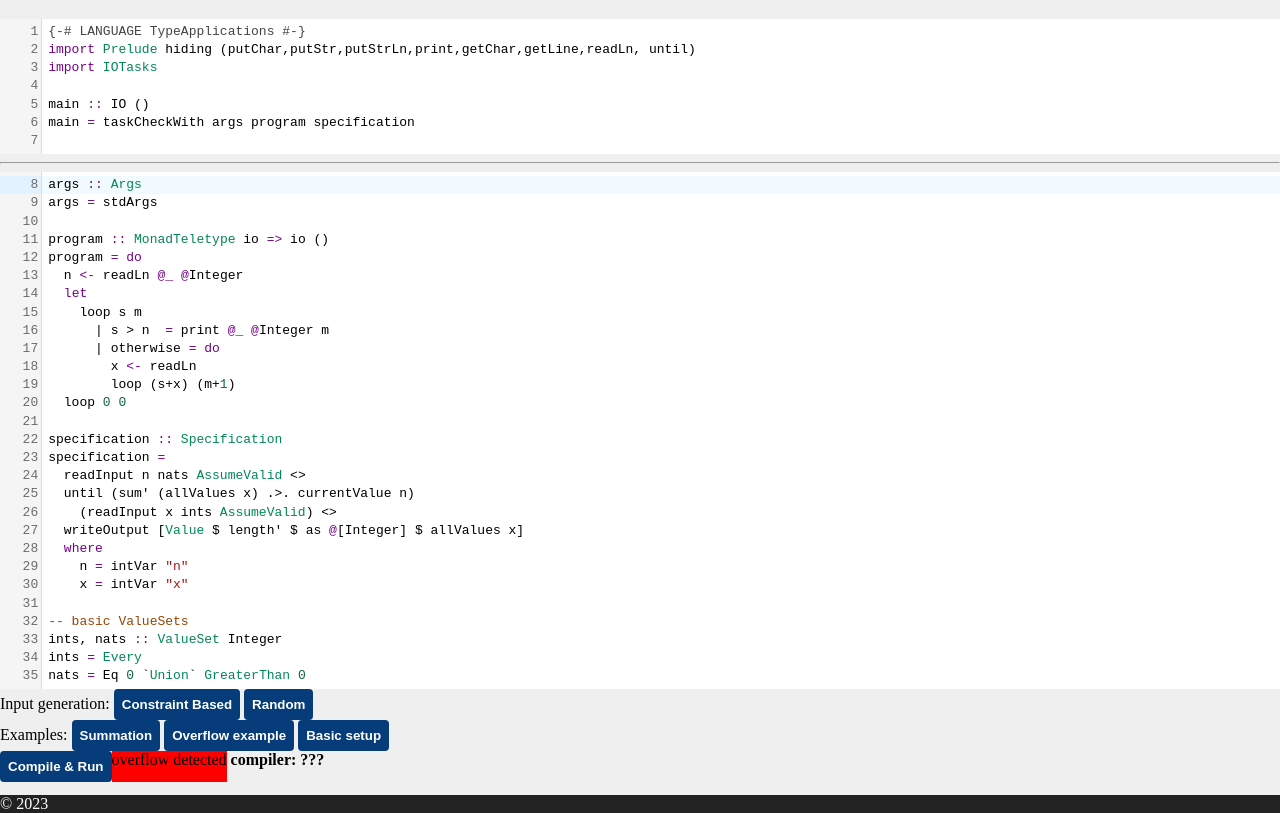
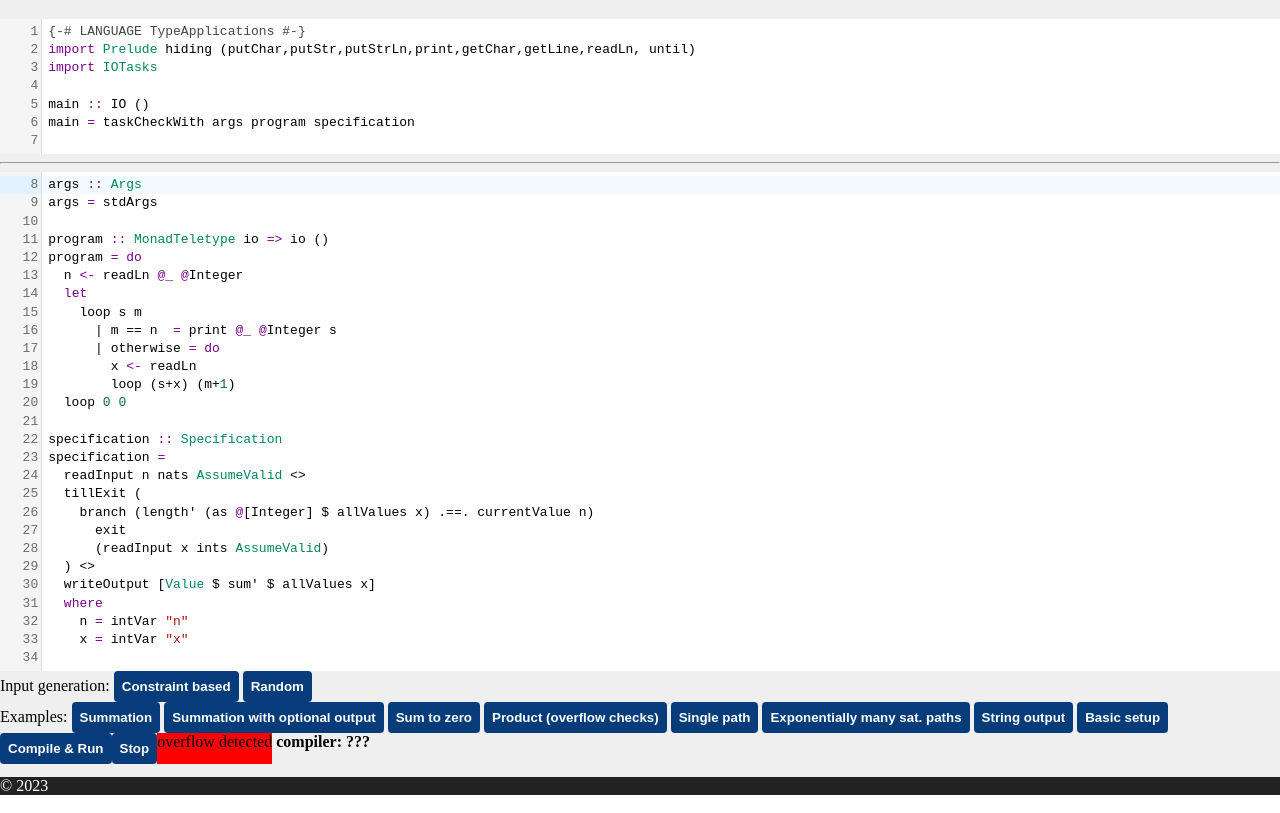
Before and after one commit to owestphal/IOTasks-demo, a website with bundled scripts: page site/mockup.html in a window 1280 px wide. Shown: the part 63-876 px from the top of the page. Built offline with nearby package versions, Linux system fonts and the light colour scheme; no server answers.

Commit message:
more examples and some improvments

```diff
--- a/server/stack.yaml
+++ b/server/stack.yaml
@@ -5,7 +5,7 @@ packages:
 
 extra-deps:
 - git: https://github.com/owestphal/mini-IOTasks
-  commit: 6e1de7acf48fb7a4e89d6c9dacd8336aeebeb131
+  commit: 181b7e7fc3e0a4d9b1ef6fe645b7cbf8aed22e50
 - git: https://github.com/IagoAbal/haskell-z3
   commit: b77a17e5eeb7db82656bcbcd66c6e952207e69ca
 - git: https://github.com/owestphal/type-match
--- a/site/editor.js
+++ b/site/editor.js
@@ -14,7 +14,17 @@ import {haskell} from "@codemirror/legacy-modes/mode/haskell"
 
 import $ from "jquery"
 
-import {emptyTemplate,overflowExample,sumExample,constraintSetup,randomSetup} from "./templates.js"
+import { emptyTemplate
+       , productExample
+       , sumExample
+       , sumExampleWithOutput
+       , sumToZero
+       , singlePath
+       , fullTree
+       , stringExample
+       , constraintSetup
+       , randomSetup
+       } from "./templates.js"
 
 const setupLines = (constraintSetup.match(/\n/g) || "").length + 1;
 
@@ -79,7 +89,12 @@ document.getElementById("btn-random").addEventListener("click",setupType(false))
 
 document.getElementById("btn-empty").addEventListener("click",loadExample(emptyTemplate));
 document.getElementById("btn-sum").addEventListener("click",loadExample(sumExample));
-document.getElementById("btn-overflow").addEventListener("click",loadExample(overflowExample));
+document.getElementById("btn-sum2").addEventListener("click",loadExample(sumExampleWithOutput));
+document.getElementById("btn-sumToZero").addEventListener("click",loadExample(sumToZero));
+document.getElementById("btn-overflow").addEventListener("click",loadExample(productExample));
+document.getElementById("btn-singlePath").addEventListener("click",loadExample(singlePath));
+document.getElementById("btn-fullTree").addEventListener("click",loadExample(fullTree));
+document.getElementById("btn-stringExample").addEventListener("click",loadExample(stringExample));
 document.getElementById("compile-button").addEventListener("click",sendSrc);
 
 let setupWithConstraint = true;
@@ -113,6 +128,11 @@ function sendSrc() {
   document.getElementById("overflow-status").classList.remove("overflow-detected")
   document.getElementById("overflow-status").classList.add("no-overflow")
 
+  // change start to stop button
+  document.getElementById("compile-button").classList.add("inactive")
+  document.getElementById("stop-button").classList.remove("inactive")
+  document.getElementById("stop-button").addEventListener("click",stopExecution(ws),{once:true})
+
   let output = document.getElementById("output");
   output.innerHTML="";
 
@@ -130,7 +150,6 @@ function sendSrc() {
 
   ws.onmessage = evt => {
     let str = evt.data + "\n";
-
     // overflow detected?
     if (str.search(/Overflow of Int range detected/) >= 0) {
       document.getElementById("overflow-status").classList.remove("no-overflow")
@@ -142,7 +161,9 @@ function sendSrc() {
         output.innerHTML = "";
       } else if (str.search(/generated/) >= 0) {
         output.innerHTML = "";
-      } else if (str.search(/\+\+\+/) >= 0 && !str.search(/generated/) >= 0) {
+      } else if (str.search(/\+\+\+/) >= 0 && !(output.innerHTML.search(/generated/) >= 0)) {
+        output.innerHTML = "";
+      } else if (str.search(/\*\*\*/) >= 0 && !(output.innerHTML.search(/generated/) >= 0)) {
         output.innerHTML = "";
       } else if (output.innerHTML.search(/compiling/) >= 0) {
         output.innerHTML = "";
@@ -152,7 +173,17 @@ function sendSrc() {
     }
   }
 
-  window.onbeforeunload = evt => {
-    socket.close()
+  ws.onclose = evt => {
+    document.getElementById("stop-button").click()
   }
 };
+
+function stopExecution(ws) {
+  let f = () => {
+    ws.close()
+    document.getElementById("stop-button").classList.add("inactive")
+    document.getElementById("compile-button").classList.remove("inactive")
+    document.getElementById("stop-button").removeEventListener("click",stopExecution(ws))
+  }
+  return f
+}
--- a/site/mockup.css
+++ b/site/mockup.css
@@ -1,6 +1,10 @@
 .controls {
   display: flex;
   font-weight: bold;
+}
+
+.controls > .inactive {
+  display: none;
 }
 
 .content {
--- a/site/mockup.html
+++ b/site/mockup.html
@@ -28,17 +28,23 @@
 
     <div class="input-generation">
       Input generation:
-      <button id="btn-constraints">Constraint Based</button>
+      <button id="btn-constraints">Constraint based</button>
       <button id="btn-random">Random</button>
     </div>
     <div class="examples">
       Examples:
       <button id="btn-sum">Summation</button>
-      <button id="btn-overflow">Overflow example</button>
+      <button id="btn-sum2">Summation with optional output</button>
+      <button id="btn-sumToZero">Sum to zero</button>
+      <button id="btn-overflow">Product (overflow checks)</button>
+      <button id="btn-singlePath">Single path</button>
+      <button id="btn-fullTree">Exponentially many sat. paths</button>
+      <button id="btn-stringExample">String output</button>
       <button id="btn-empty">Basic setup</button>
     </div>
-    <div class=controls>
+    <div class="controls">
       <button id="compile-button">Compile & Run</button>
+      <button id="stop-button" class="">Stop</button>
       <div id="overflow-status" class="no-overflow">
         overflow detected
       </div>
--- a/site/mockup.js
+++ b/site/mockup.js
@@ -1,11 +1,10 @@
-import $ from "jquery"
-
-
-let ws = new WebSocket("ws://localhost:8080/")
 let ghcVersion = document.getElementById("ghc-version");
 
 ghcVersion.innerHTML = "???";
+getGhcVersion()
 
+function getGhcVersion() {
+  let ws = new WebSocket("ws://localhost:8080/")
   ws.onopen = () => {
     ws.send("get_info")
     ws.send("ghc_version")
@@ -14,3 +13,4 @@ ws.onopen = () => {
   ws.onmessage = evt => {
     ghcVersion.innerHTML = evt.data;
   }
+}
--- a/site/package.json
+++ b/site/package.json
@@ -2,12 +2,7 @@
   "dependencies": {
     "@codemirror/language": "^6.3.1",
     "@codemirror/legacy-modes": "^6.3.0",
-    "ansi_up": "^5.1.0",
-    "ansi-html": "^0.0.9",
-    "ansi-to-html": "^0.7.2",
-    "ansi-up": "^1.0.0",
     "codemirror": "^6.0.1",
-    "jquery": "^3.6.1",
     "templates.js": "^0.3.11"
   }
 }
--- a/site/templates.js
+++ b/site/templates.js
@@ -1,4 +1,15 @@
-export {emptyTemplate,overflowExample,sumExample,constraintSetup, randomSetup}
+export
+  { emptyTemplate
+  , productExample
+  , sumExample
+  , sumExampleWithOutput
+  , sumToZero
+  , singlePath
+  , fullTree
+  , stringExample
+  , constraintSetup
+  , randomSetup
+  }
 
 const constraintSetup =
 `{-# LANGUAGE TypeApplications #-}
@@ -16,7 +27,7 @@ import IOTasks.Random
 
 main :: IO ()
 main = taskCheckWith args program specification
-`
+-- HINT: The Args type for random testing differs from the constraint based one!`
 
 const emptyTemplate =
 `args :: Args
@@ -27,14 +38,7 @@ program = undefined
 
 specification :: Specification
 specification = undefined
-
--- basic ValueSets
-ints, nats :: ValueSet Integer
-ints = Every
-nats = Eq 0 \`Union\` GreaterThan 0
-
-str :: ValueSet String
-str = Every`
+`
 
 const sumExample =
 `args :: Args
@@ -45,7 +49,7 @@ program = do
   n <- readLn @_ @Integer
   let
     loop s m
-      | s > n  = print @_ @Integer m
+      | m == n  = print @_ @Integer s
       | otherwise = do
         x <- readLn
         loop (s+x) (m+1)
@@ -54,21 +58,100 @@ program = do
 specification :: Specification
 specification =
   readInput n nats AssumeValid <>
-  until (sum' (allValues x) .>. currentValue n)
-    (readInput x ints AssumeValid) <>
-  writeOutput [Value $ length' $ as @[Integer] $ allValues x]
+  tillExit (
+    branch (length' (as @[Integer] $ allValues x) .==. currentValue n)
+      exit
+      (readInput x ints AssumeValid)
+  ) <>
+  writeOutput [Value $ sum' $ allValues x]
   where
     n = intVar "n"
     x = intVar "x"
+`
 
--- basic ValueSets
-ints, nats :: ValueSet Integer
-ints = Every
-nats = Eq 0 \`Union\` GreaterThan 0`
+const sumExampleWithOutput =
+`args :: Args
+args = stdArgs
 
-const overflowExample =
+program :: MonadTeletype io => io ()
+program = do
+  n <- readLn @_ @Integer
+  let
+    loop s m
+      | m == n  = print @_ @Integer s
+      | otherwise = do
+        x <- readLn
+        loop (s+x) (m+1)
+  loop 0 0
+
+specification :: Specification
+specification =
+  readInput n nats AssumeValid <>
+  tillExit (
+    branch (length' (as @[Integer] $ allValues x) .==. currentValue n)
+      exit
+      (writeOptionalOutput [Value $ currentValue n .-. length' (as @[Integer] $ allValues x)] <>
+      readInput x ints AssumeValid)
+  ) <>
+  writeOutput [Value $ sum' $ allValues x]
+  where
+    n = intVar "n"
+    x = intVar "x"
+`
+
+const sumToZero =
 `args :: Args
-args = stdArgs {checkOverflows = False}
+args = stdArgs
+
+program :: MonadTeletype io => io ()
+program = do
+  x <- readLn @_ @Integer
+  loop x 1
+  where
+    loop x n = do
+      y <- readLn @_ @Integer
+      let n' = n+1
+      if x + y == 0
+        then print $ n'
+        else loop y n'
+
+
+specification :: Specification
+specification =
+  readInput x ints AssumeValid <>
+  tillExit (
+    readInput x ints AssumeValid <>
+    branch (currentValue' x 1 .+. currentValue x .==. intLit 0)
+      exit
+      nop
+    ) <>
+  writeOutput [Value $ length' $ as @[Integer] $ allValues x]
+  where x = intVar "x"
+`
+
+const singlePath =
+`args :: Args
+args = stdArgs
+
+program :: MonadTeletype io => io ()
+program = do
+  getLine
+  getLine
+  pure ()
+
+specification :: Specification
+specification =
+  tillExit (
+    branch (length' (as @[Integer] $ allValues x) .<. intLit 2)
+      (readInput x nats AssumeValid)
+      exit
+  )
+  where x = intVar "x"
+`
+
+const productExample =
+`args :: Args
+args = stdArgs {checkOverflows = True}
 -- with chekOverflows = True the constraint solver tries to avoid input
 -- sequences that overflow/underflow the range of Ints
 -- (checkOverflows stdArgs == False by default)
@@ -76,31 +159,107 @@ args = stdArgs {checkOverflows = False}
 program :: MonadTeletype io => io ()
 program = do
   n <- readLn @_ @Integer
-  if n < 0
-    then program
-    else
-      let
-      loop 0 x = print @_ @Integer x
-      loop m x = do
-        print m
-        i <- readLn
-        loop (m-1) (x*i)
-      in loop n 1
+  let
+    loop p m
+      | m == n  = print @_ @Integer p
+      | otherwise = do
+        x <- readLn
+        loop (p*x) (m+1)
+  loop 1 0
 
 specification :: Specification
 specification =
-  readInput n nats UntilValid <>
-  until (length' (as @[Integer] $ allValues x) .==. currentValue n)
-    (writeOptionalOutput [Value $ currentValue n .-. length' (as @[Integer] $ allValues x)] <> readInput x ints AssumeValid) <>
+  readInput n nats AssumeValid <>
+  tillExit (
+    branch (length' (as @[Integer] $ allValues x) .==. currentValue n)
+      exit
+      (readInput x ints AssumeValid)
+  ) <>
   writeOutput [Value $ product' $ allValues x]
   where
     n = intVar "n"
     x = intVar "x"
+`
 
--- basic ValueSets
-ints, nats :: ValueSet Integer
-ints = Every
-nats = Eq 0 \`Union\` GreaterThan 0
+const fullTree =
+`args :: Args
+args = stdArgs{ maxIterationUnfold = 10 }
 
-str :: ValueSet String
-str = Every`
+program :: MonadTeletype io => io ()
+program = do
+  x <- readLn
+  let
+    loop s
+      | s > 0 = pure ()
+      | otherwise = do
+        x <- readLn
+        putStrLn $ if x > 0 then "positive" else "not positive"
+        loop (s+x)
+  loop x
+
+specification :: Specification
+specification =
+  readInput x ints AssumeValid <>
+  tillExit (
+    branch (sum' (as @[Integer] $ allValues x) .>. intLit 0)
+      exit
+      (readInput x ints AssumeValid <>
+        branch (currentValue x .>. intLit 0)
+          (writeOutput [Text "positive"])
+          (writeOutput [Text "not positive"])
+      )
+  )
+  where
+    x = intVar "x"
+`
+
+const stringExample =
+`args :: Args
+args = stdArgs
+
+{- Write a program that reads in two integers (negative integers too)
+ - and prints out their sum. This behavior is repeated until the first
+ - of the two numbers read is 0. The program then terminates (not
+ - reading a second number), printing the count of additions
+ - performed.
+ -
+ - You can add additional information to both the output of the
+ - addition results as well as the final output. Furthermore you might
+ - want to add additional outputs to indicate what the user has to do
+ - next.
+ -}
+
+program :: MonadTeletype io => io ()
+program = loop 0
+  where
+    loop n = do
+      putStr "First number or 0 to exit: "
+      x <- readLn
+      if x == 0
+        then do
+          putStrLn "Exiting program"
+          putStr "The number of additions performed was: "
+          print n
+        else do
+          putStr "Second number: "
+          y <- readLn
+          putStr ("The sum of " ++ show x ++ " and " ++ show y ++ " is ")
+          print (x + y)
+          loop (n + 1)
+
+specification :: Specification
+specification =
+  tillExit (
+    optionalTextOutput <>
+    readInput x ints AssumeValid <>
+    branch (currentValue x .==. intLit 0)
+    exit
+    (optionalTextOutput <>
+     readInput y ints AssumeValid <>
+     writeOutput [Wildcard <> Value (currentValue x .+. currentValue y) <> Wildcard])
+  ) <>
+  writeOutput [Wildcard <> Value (length' $ as @[Integer] $ allValues y) <> Wildcard]
+  where
+    x = intVar "x"
+    y = intVar "y"
+`
```
Lines whose indentation alone changed are shown as unchanged.
